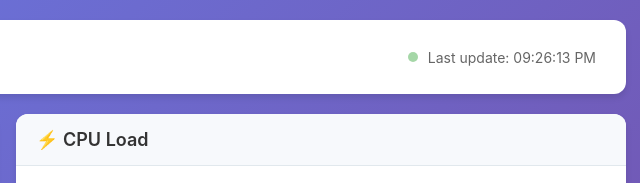
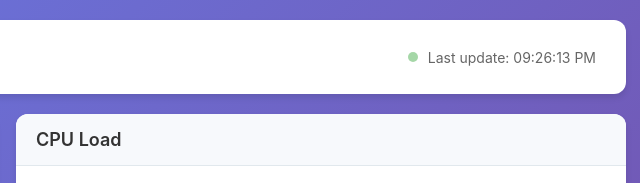
Before and after one commit to AlexeyL54/mtop, a website: page web/index.html in a window 1280 px wide. Shown: the top 183 px of the page, 634-1274 px from the left. Drawn offline with Linux system fonts and the light colour scheme; no server answers.

Commit message:
update README, add screenshot

```diff
--- a/web/index.html
+++ b/web/index.html
@@ -53,7 +53,7 @@
             <!-- CPU Card -->
             <div class="card">
                 <div class="card-header">
-                    <h2>⚡ CPU Load</h2>
+                    <h2>CPU Load</h2>
                 </div>
                 <div class="card-content">
                     <div id="cpu-cores-container">
```
Also changed, not shown: README.md, img/ui.png (added).
